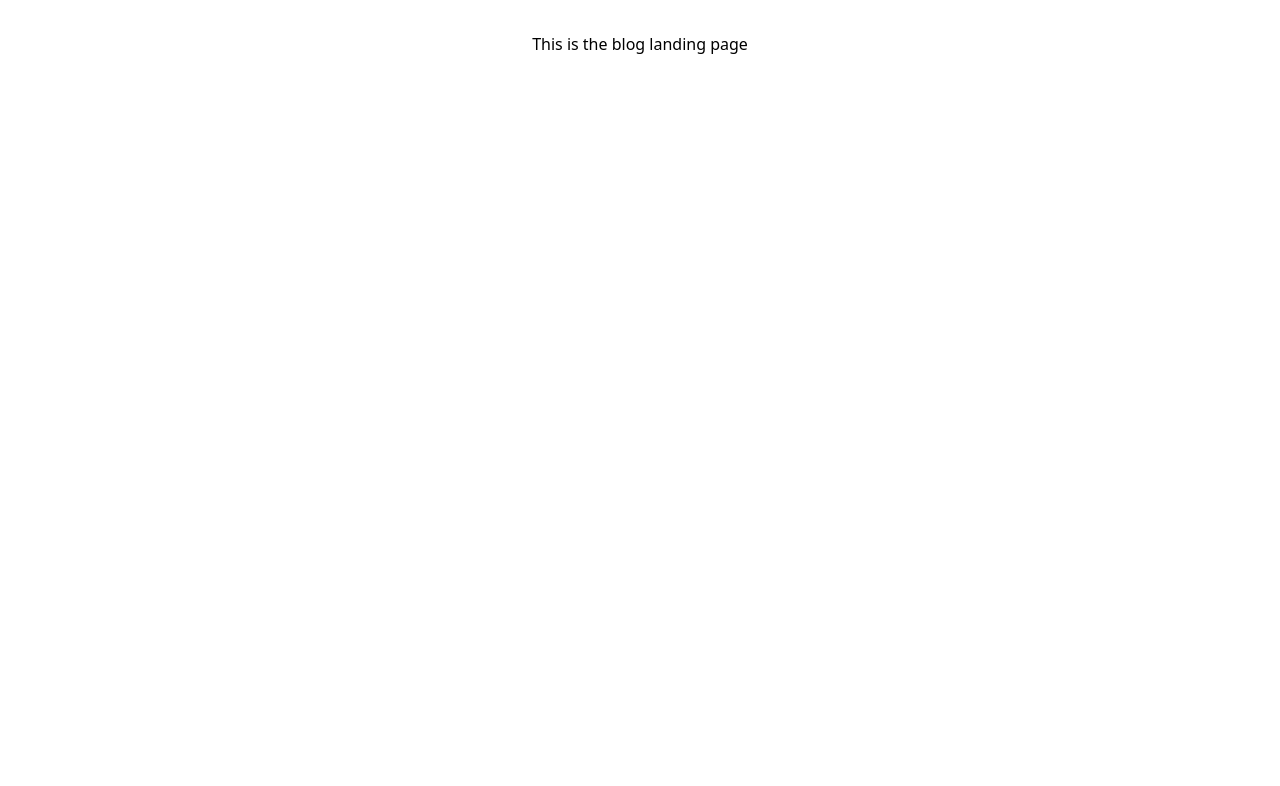
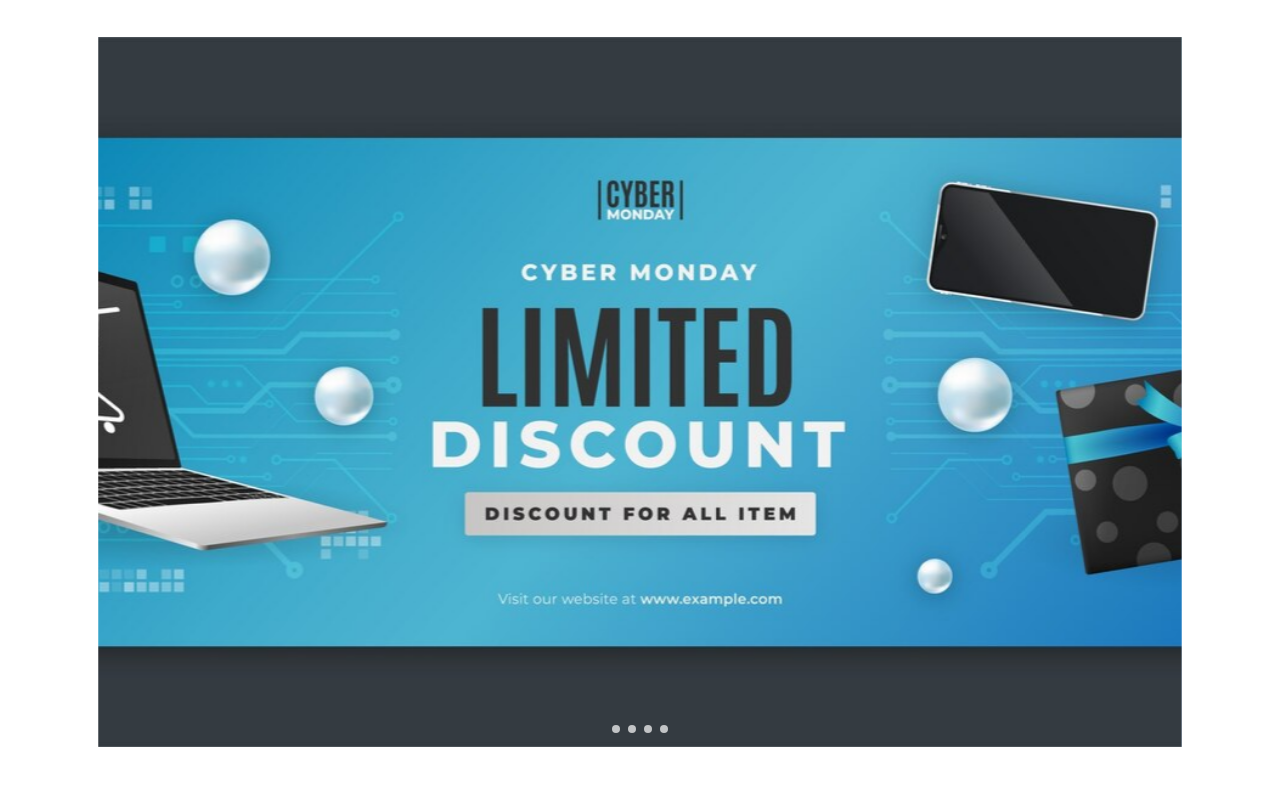
Before and after one commit to BikramGhart1/Alpha-Store, a React (Vite) app: page /blogs in a window 1280 px wide. Shown: the top 786 px of the page. Built offline with nearby package versions, Linux system fonts and the light colour scheme.

Commit message:
Initial commit

```diff
--- /dev/null
+++ b/src/pages/BlogPage/BlogGrid.jsx
@@ -0,0 +1,23 @@
+import React from 'react';
+
+const Blog = ({ data }) => {
+  return (
+    <div className='flex flex-col gap-y-5'>
+      <img src={data.image} alt={data.title} />
+      <p className='text-lg'>{data.title}</p>
+    </div>
+  );
+};
+
+const BlogGrid = ({ blogData }) => {
+  const displayedBlogs = blogData.slice(0, 12); // Limit to 12 for 3 rows, 4 columns
+  return (
+    <div className='grid grid-cols-4 gap-x-6 gap-y-6'>
+      {displayedBlogs.map((blog, index) => (
+        <Blog key={index} data={blog} />
+      ))}
+    </div>
+  );
+};
+
+export default BlogGrid;
--- a/src/pages/BlogPage/BlogLandingPage.jsx
+++ b/src/pages/BlogPage/BlogLandingPage.jsx
@@ -1,8 +1,55 @@
-// BlogLandingPage.jsx
 import React from 'react';
+import { Swiper, SwiperSlide } from 'swiper/react';
+import 'swiper/css';
+import 'swiper/css/pagination';
+import 'swiper/css/autoplay';
+import { Pagination, Autoplay } from 'swiper/modules';
+import Blogs from '../../components/Blogs';
 
 const BlogLandingPage = () => {
-  return <div>This is the blog landing page</div>;
+  return (
+    <div className="h-[90vh] w-[90%] mx-auto p-[5px]">
+      <div className="w-full h-full overflow-hidden">
+        <Swiper
+          modules={[Pagination, Autoplay]}
+          pagination={{ clickable: true }}
+          loop={true}
+          autoplay={{ delay: 3000, disableOnInteraction: false }}
+          className="w-full h-full max-w-full max-h-full [&_.swiper-pagination-bullet]:bg-white [&_.swiper-pagination-bullet]:opacity-70 [&_.swiper-pagination-bullet-active]:opacity-100 [&_.swiper-pagination]:bottom-4"
+        >
+          <SwiperSlide>
+            <img
+              src="/homepagecarousel/banner1.jpg"
+              alt="Slide 1"
+              className="w-full h-full object-cover"
+            />
+          </SwiperSlide>
+          <SwiperSlide>
+            <img
+              src="/homepagecarousel/banner2.jpg"
+              alt="Slide 2"
+              className="w-full h-full object-cover"
+            />
+          </SwiperSlide>
+          <SwiperSlide>
+            <img
+              src="/homepagecarousel/banner.jpg"
+              alt="Slide 3"
+              className="w-full h-full object-cover"
+            />
+          </SwiperSlide>
+          <SwiperSlide>
+            <img
+              src="/homepagecarousel/banner3.jpg"
+              alt="Slide 4"
+              className="w-full h-full object-cover"
+            />
+          </SwiperSlide>
+        </Swiper>
+      </div>
+
+    </div>
+  );
 };
 
 export default BlogLandingPage;
```
Also changed, not shown: src/index.css (+10 -0 lines), src/App.css (line endings or trailing spaces).
